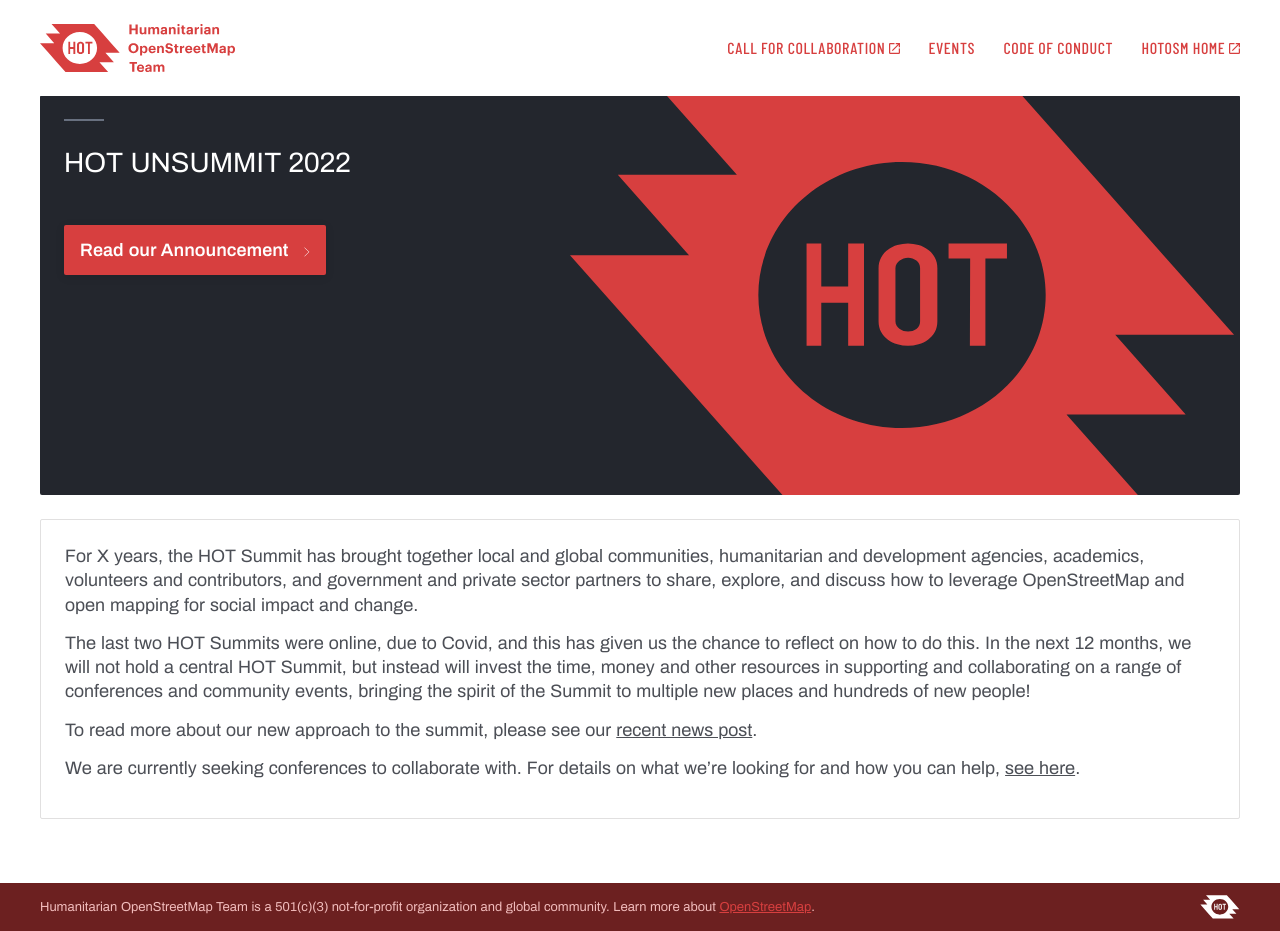
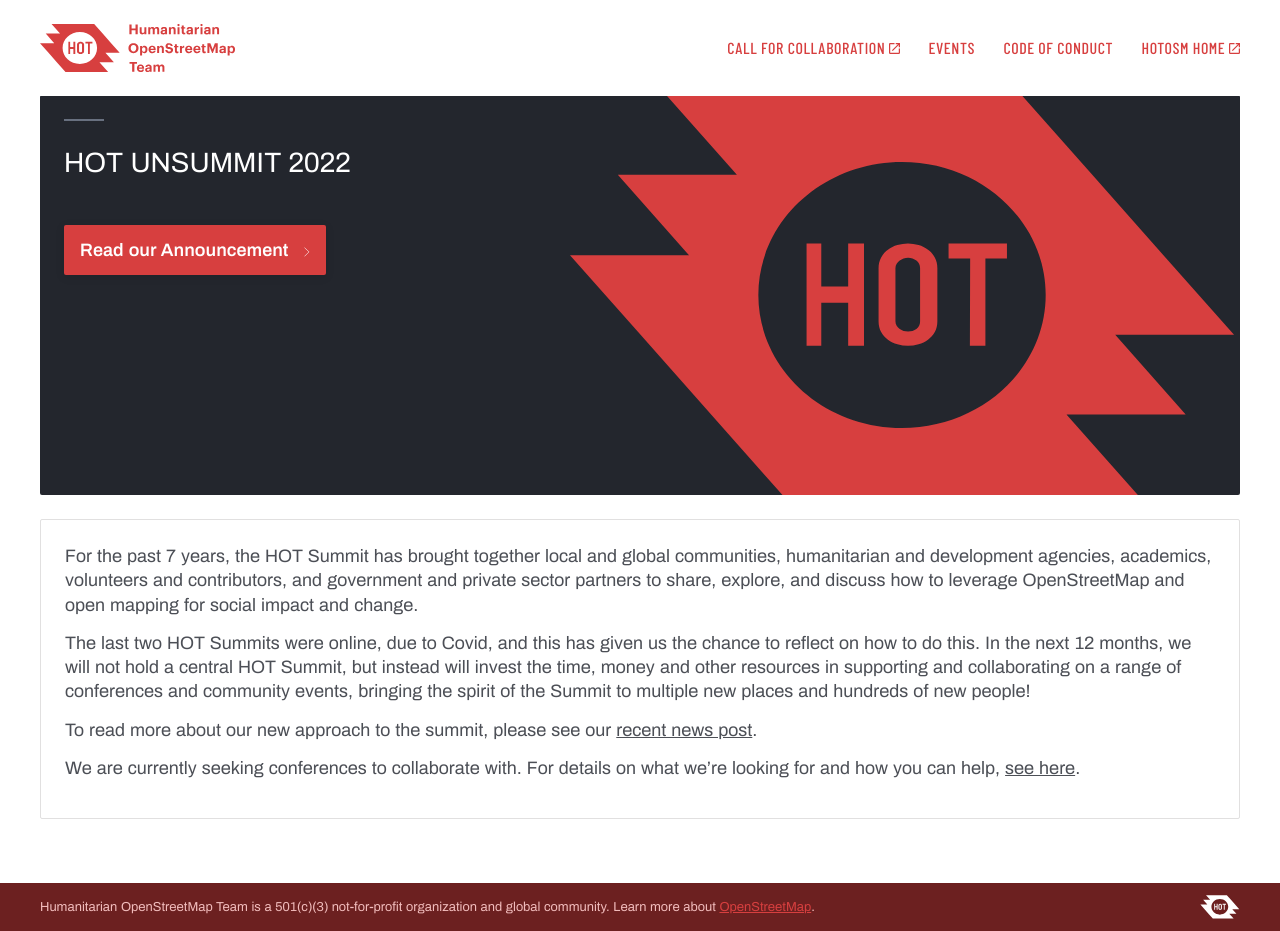
Before and after one commit to hotosm/unsummit, a Jekyll site: the page built from index.html, in a window 1280 px wide and 931 px high. Built offline with Jekyll 4.4.1, drawn with Linux system fonts in a browser that asks for light colours.

Commit message:
Update home page text

```diff
--- a/index.html
+++ b/index.html
@@ -35,7 +35,7 @@
   <div class="project-module">
     <div class="module-details article">
 
-      <p>For X years, the HOT Summit has brought together local and global communities, humanitarian and development agencies, academics, volunteers and contributors, and government and private sector partners to share, explore, and discuss how to leverage OpenStreetMap and open mapping for social impact and change.
+      <p>For the past 7 years, the HOT Summit has brought together local and global communities, humanitarian and development agencies, academics, volunteers and contributors, and government and private sector partners to share, explore, and discuss how to leverage OpenStreetMap and open mapping for social impact and change.
 
       <p>The last two HOT Summits were online, due to Covid, and this has given us the chance to reflect on how to do this. In the next 12 months, we will not hold a central HOT Summit, but instead will invest the time, money and other resources in supporting and collaborating on a range of conferences and community events, bringing the spirit of the Summit to multiple new places and hundreds of new people!
 
```
